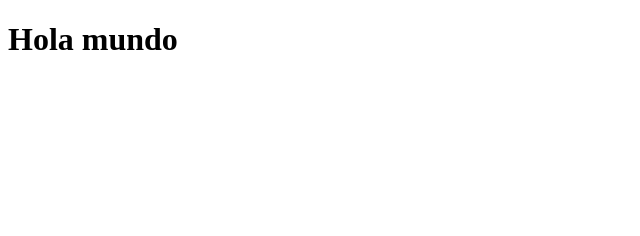
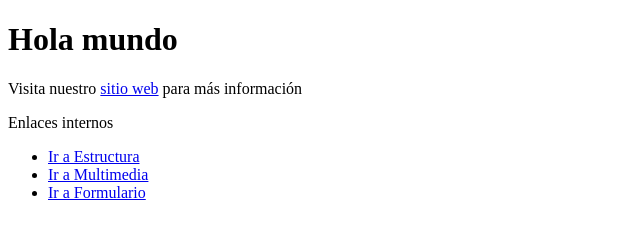
Before and after one commit to jpbiondo/trabajo-practico-html, a plain HTML site: page index.html in a window 1280 px wide. Shown: the whole page, without its empty margins (0-640 px from the left). Drawn offline with Linux system fonts and the light colour scheme.

Commit message:
Añadir links internos

```diff
--- a/index.html
+++ b/index.html
@@ -7,5 +7,17 @@
 </head>
 <body>
     <h1>Hola mundo</h1>
+    <p>
+        Visita nuestro
+        <a href="https://www.google.com/">sitio web</a>
+        para más información
+    </p>
+    <p>Enlaces internos</p>
+    <ul>
+        <!-- TODO: Update links -->
+        <li><a href="#">Ir a Estructura</a></li>
+        <li><a href="#">Ir a Multimedia</a></li>
+        <li><a href="#">Ir a Formulario</a></li>
+    </ul>
 </body>
 </html>
```
